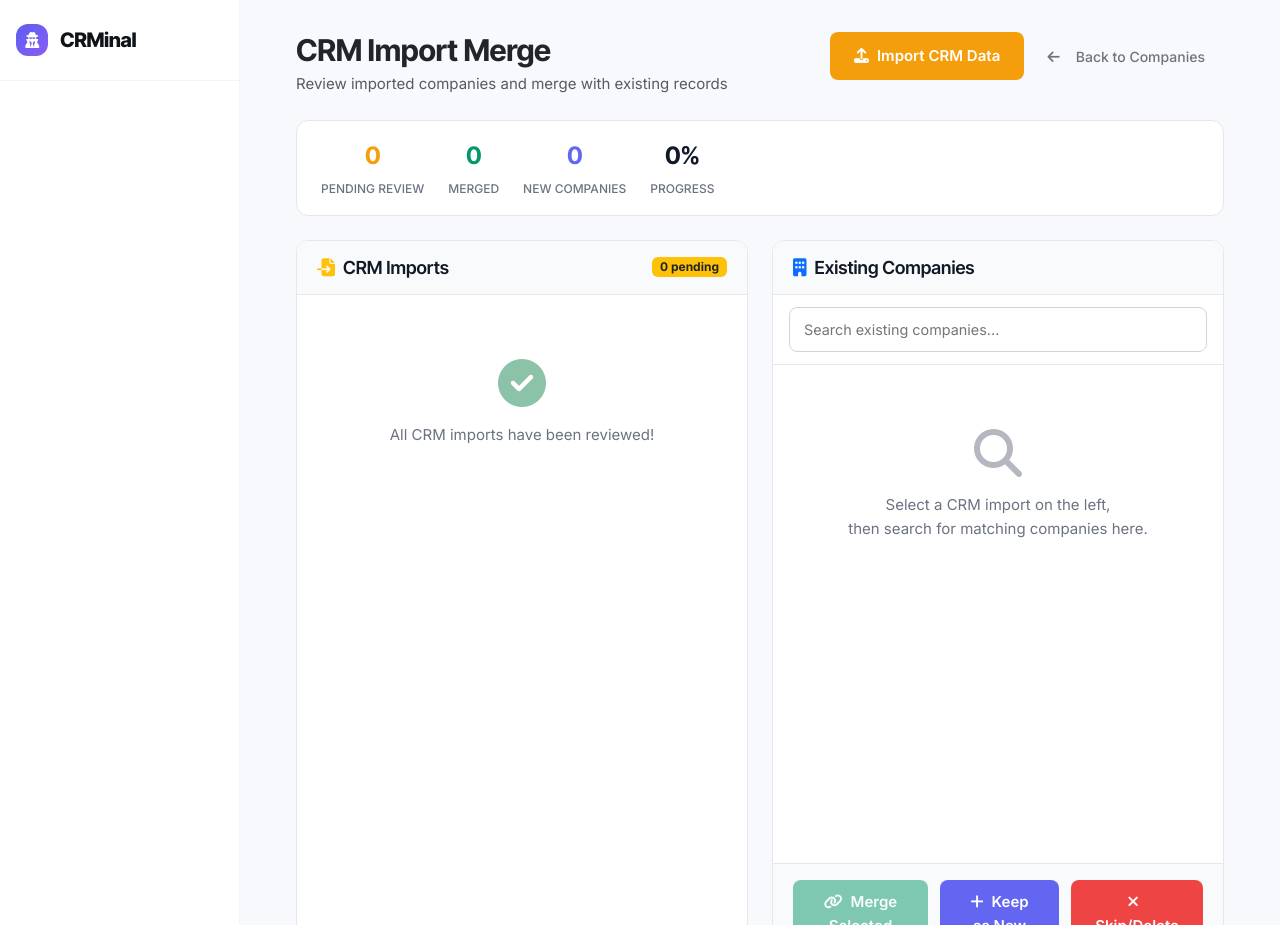
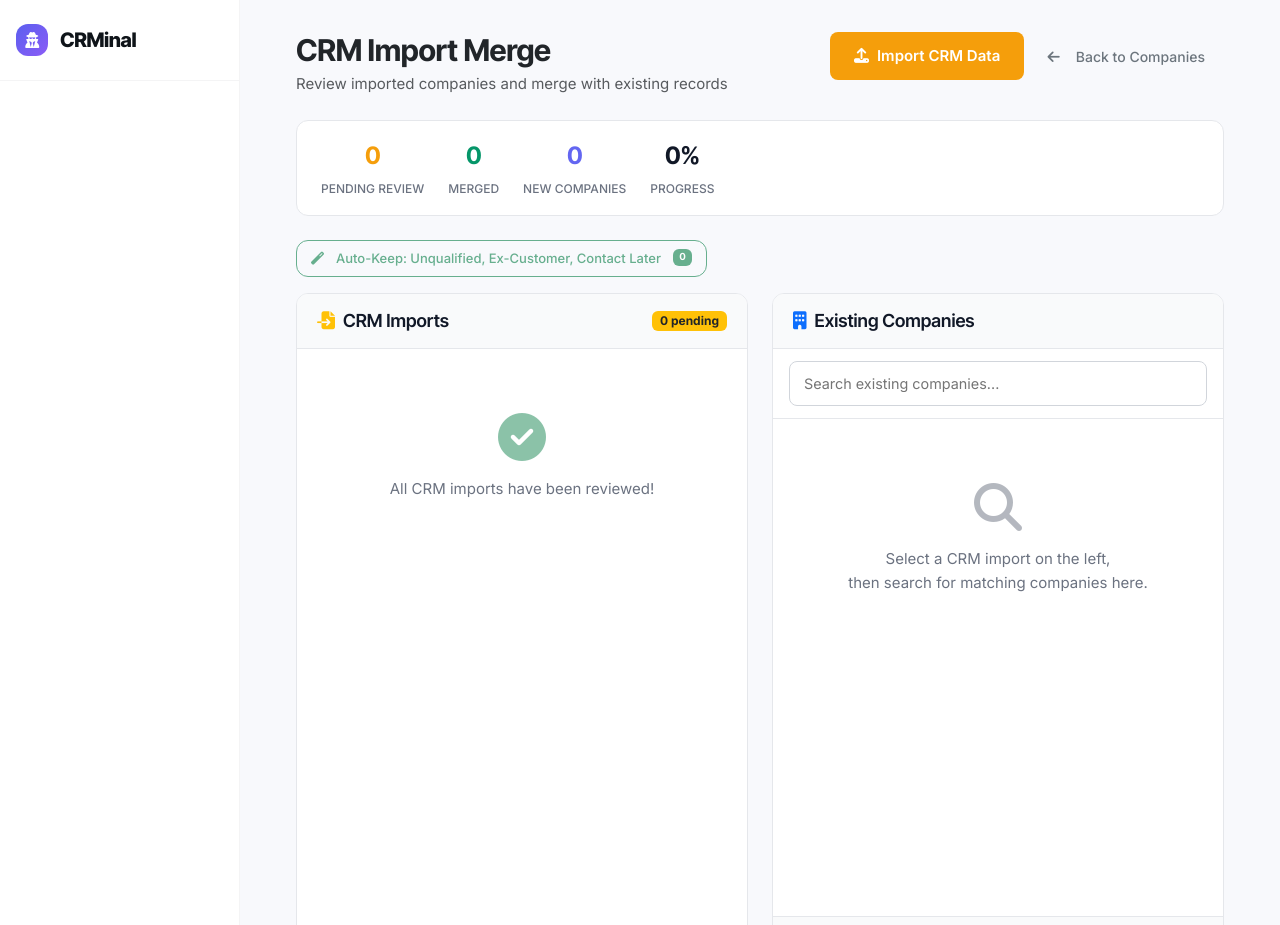
Before and after one commit to hendrik-brandlapp/MOTHERSHIP_PROSPECTING, a Flask app: template templates/crm_merge.html in a window 1280 px wide. Run offline with Flask 3, Linux system fonts and the light colour scheme; the template is opened without the code that fills it, so the values that code supplies are empty; some libraries are stand-ins or nearby versions.

Commit message:
Add auto-keep feature for CRM merge panel
Automatically marks companies with Unqualified, Ex customer, or Contact later
status as "Keep as New" with a single click. Shows count badge on page load.

Co-Authored-By: Claude Opus 4.5 <noreply@anthropic.com>

```diff
--- a/templates/crm_merge.html
+++ b/templates/crm_merge.html
@@ -320,6 +320,14 @@
         </div>
     </div>
 
+    <!-- Quick Actions -->
+    <div class="d-flex gap-2 mb-3">
+        <button class="btn btn-sm btn-outline-success" onclick="autoKeepAsNew()" id="autoKeepBtn">
+            <i class="fas fa-magic me-1"></i>Auto-Keep: Unqualified, Ex-Customer, Contact Later
+            <span class="badge bg-success ms-1" id="autoKeepCount">0</span>
+        </button>
+    </div>
+
     <!-- Main Merge Interface -->
     <div class="merge-container">
         <!-- Left Panel: CRM Imports -->
@@ -402,6 +410,7 @@ async function loadPending() {
         document.getElementById('pendingCount').textContent = pendingCRM.length + ' pending';
 
         renderCRMList();
+        updateAutoKeepCount();
     } catch (e) {
         console.error('Error loading pending:', e);
     }
@@ -697,6 +706,78 @@ async function handleFileSelect(event) {
     }
 }
 
+function updateAutoKeepCount() {
+    // Count CRM imports with "Unqualified", "Ex customer", or "Contact later" status
+    const autoKeepStatuses = ['Unqualified', 'Ex customer', 'Contact later'];
+    const count = pendingCRM.filter(crm =>
+        autoKeepStatuses.includes(crm.lead_status)
+    ).length;
+
+    document.getElementById('autoKeepCount').textContent = count;
+    document.getElementById('autoKeepBtn').disabled = count === 0;
+}
+
+async function autoKeepAsNew() {
+    const autoKeepStatuses = ['Unqualified', 'Ex customer', 'Contact later'];
+    const toProcess = pendingCRM.filter(crm =>
+        autoKeepStatuses.includes(crm.lead_status)
+    );
+
+    if (toProcess.length === 0) {
+        alert('No companies with Unqualified, Ex customer, or Contact later status found.');
+        return;
+    }
+
+    if (!confirm(`Mark ${toProcess.length} companies as "Keep as New"?\n\nThis includes all companies with:\n- Unqualified\n- Ex customer\n- Contact later\n\nstatus.`)) {
+        return;
+    }
+
+    const btn = document.getElementById('autoKeepBtn');
+    btn.disabled = true;
+    btn.innerHTML = '<i class="fas fa-spinner fa-spin me-1"></i>Processing...';
+
+    let successCount = 0;
+    let errorCount = 0;
+
+    for (const crm of toProcess) {
+        try {
+            const response = await fetch('/api/crm-keep-standalone', {
+                method: 'POST',
+                headers: { 'Content-Type': 'application/json' },
+                body: JSON.stringify({ crm_company_id: crm.company_id })
+            });
+
+            const data = await response.json();
+
+            if (data.success) {
+                successCount++;
+                // Remove from pendingCRM array
+                pendingCRM = pendingCRM.filter(c => c.company_id !== crm.company_id);
+            } else {
+                errorCount++;
+                console.error(`Error processing ${crm.name}:`, data.error);
+            }
+        } catch (e) {
+            errorCount++;
+            console.error(`Error processing ${crm.name}:`, e);
+        }
+    }
+
+    // Reset button
+    btn.innerHTML = '<i class="fas fa-magic me-1"></i>Auto-Keep: Unqualified, Ex-Customer, Contact Later <span class="badge bg-success ms-1" id="autoKeepCount">0</span>';
+
+    // Refresh UI
+    selectedCRM = null;
+    selectedExisting = null;
+    renderCRMList();
+    loadStats();
+    updateButtons();
+    updateAutoKeepCount();
+
+    // Show result
+    alert(`Processed ${successCount + errorCount} companies:\n- ${successCount} marked as new\n- ${errorCount} errors`);
+}
+
 function escapeHtml(text) {
     if (!text) return '';
     const div = document.createElement('div');
```
